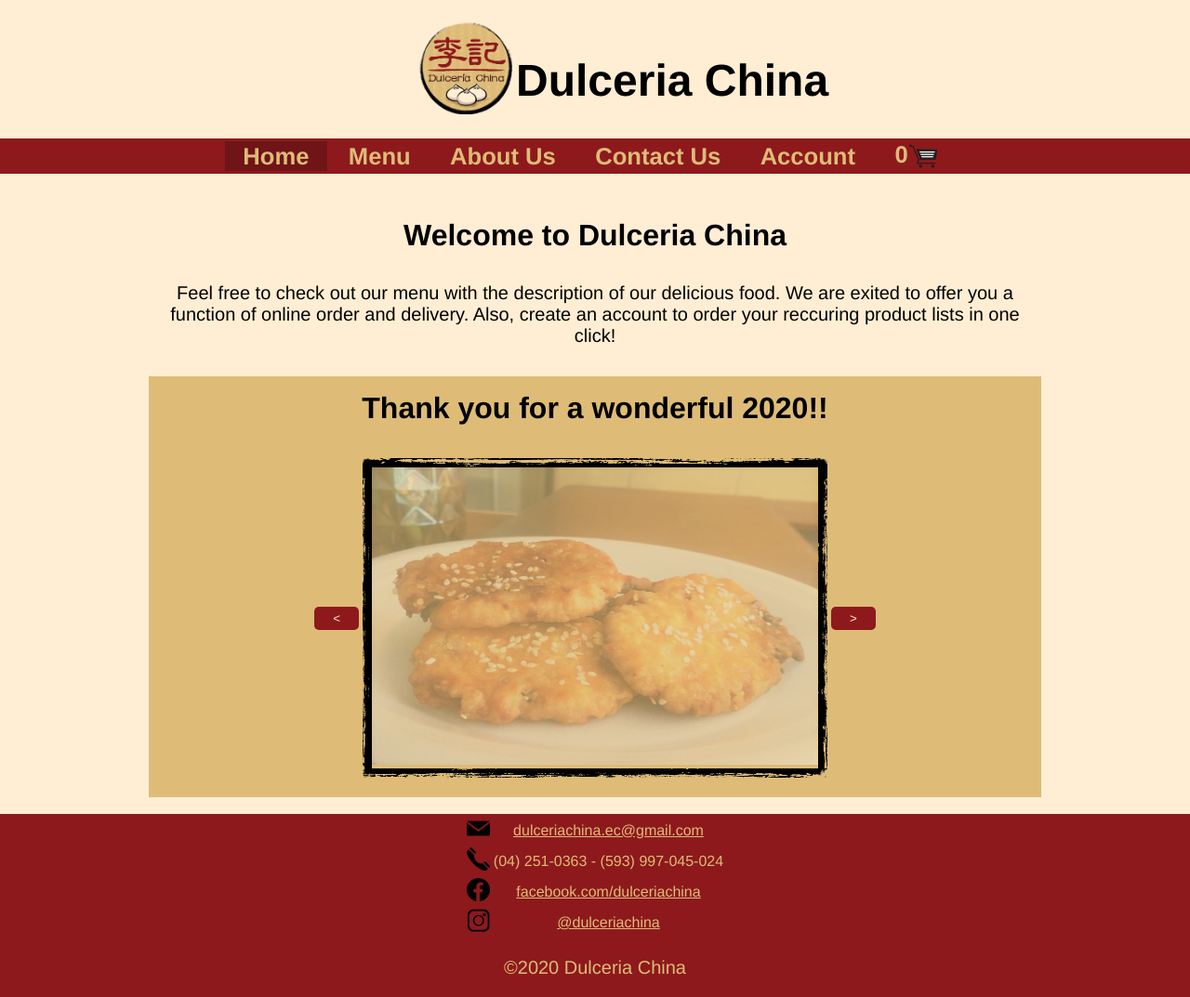
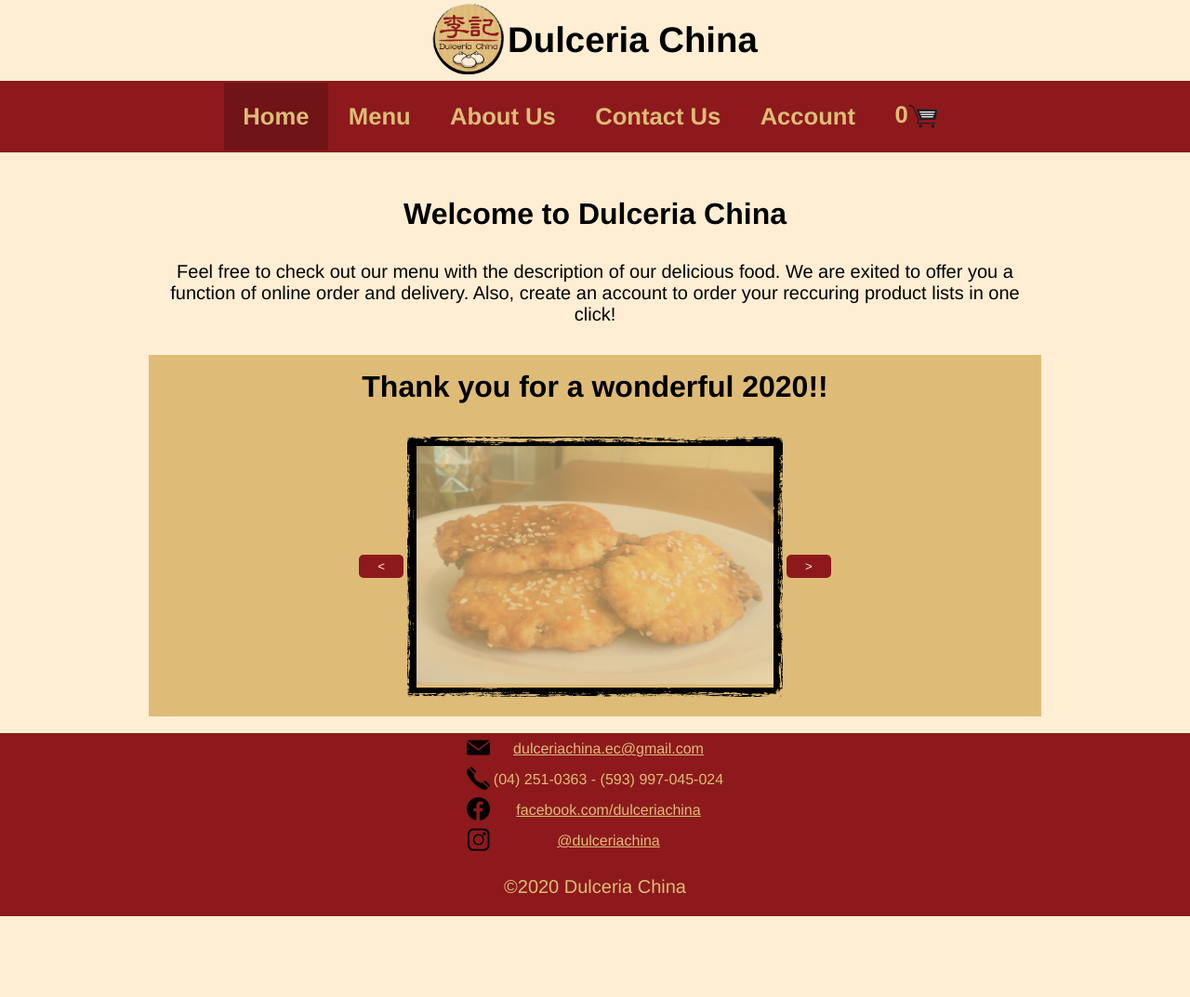
Before and after one commit to SamuelLopezF/SOEN287-Bakery, a PHP site: page / in a window 1280 px wide. Shown: the whole page at 93% size. After the commit the page ends 986 px from the top, so only its background shows below. Run offline with PHP 8.4, Linux system fonts and the light colour scheme; lists and menus that the app fills with data are empty.

Commit message:
Update index.php
Updated Nav Bar

```diff
--- a/index.php
+++ b/index.php
@@ -16,23 +16,47 @@
 <!DOCTYPE html>
 <html lang="en">
 <head>
-    <title> Home | Dolceria China </title>
+    <title> Home | Dulceria China </title>
     <meta charset="UTF-8">
     <meta name = "viewport" content = "width=device-width, initial-scale=1.0"/>
     <meta name = "keywords" content = "dulceria china, restaurant, bakery, home, cantonese, baked goods, buns"/>
     <meta name = "description" content = "Dulceria China is home to some of the best baked Cantonese goods you'll find this side of town. Click to find out more!."/>
     <link rel="shortcut icon" type="image/x-icon" href="favicon.ico" />
     <link href="Styles/template.css" rel="stylesheet">
+    <style type = "text/CSS">
+        .homeBar h1 {font-size: 3vw;}
+        .homeBar img {
+            width: 6vw;
+            height: 6vw;
+        }
+        .homeBar {
+            margin: auto;
+        }
+        .homeBar td * {
+            text-align: center;
+            vertical-align: center;
+            margin-top: 0;
+            margin-bottom: 0;
+            padding-top: 0;
+            padding-bottom: 0;
+        }
+        .homeBar td {
+            text-align: center;
+            vertical-align: center;
+        }
+        nav table {height: 6vw;}
+
+        #carousel {
+            height: 20vw;
+            width: 30vw;
+        }
+    </style>
 </head>
-<body>
-    <table style="margin-left:35%">
+<body >
+    <table class = "homeBar">
         <tr>
-            <td>
-                <img width="100" src="Styles/BakeryLogo.png" alt="Dulceria China logo">
-            </td>
-            <td>
-                <h1> Dulceria China</h1>
-            </td>
+            <td><img width="100" src="Styles/BakeryLogo.png" alt="Dulceria China logo"> </td>
+            <td><h1> Dulceria China</h1></td>
         </tr>
     </table>
 
@@ -40,7 +64,7 @@
         <nav>
             <table>
                 <tr>
-                    <th><a href = "index.php" class = "current_page"> Home </a></th>
+                    <th class = "current_page"><a href = "index.php" class = "current_page"> Home </a></th>
                     <th><a href = "menu.php"> Menu </a></th>
                     <!-- <th><a href = "order.html"> Order </a></th> -->
                     <th><a href = "about_us.php"> About Us </a></th>
```
